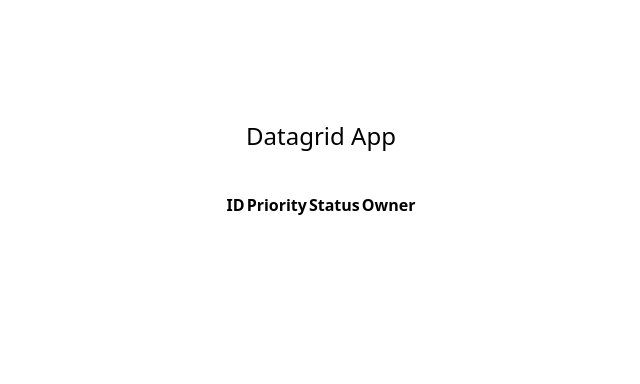
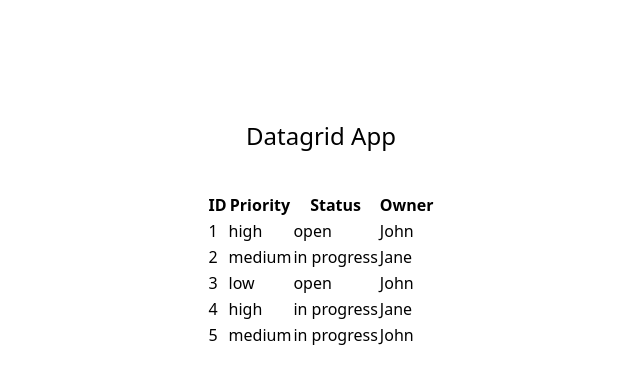
Before and after one commit to sam-maton/angular-datagrid, an Angular app: page / in a window 1280 px wide. Shown: the top 384 px of the page, without its empty margins (319-959 px from the left). Built offline with nearby package versions, Linux system fonts and the light colour scheme.

Commit message:
added datasource

```diff
--- a/src/app/datagrid/datagrid.component.html
+++ b/src/app/datagrid/datagrid.component.html
@@ -1,4 +1,4 @@
-<table cdk-table>
+<table cdk-table [dataSource]="dataSource">
   @for (column of columns; track column.key){
   <ng-container cdkColumnDef="{{ column.key }}">
     <th cdk-header-cell *cdkHeaderCellDef>{{ column.label }}</th>
--- a/src/app/datagrid/datagrid.component.ts
+++ b/src/app/datagrid/datagrid.component.ts
@@ -3,6 +3,7 @@ import { CdkTableModule } from '@angular/cdk/table';
 import { DataSource } from '@angular/cdk/collections';
 import { Issue } from '../types/issue';
 import { Columns } from '../types/columns';
+import { Observable, BehaviorSubject } from 'rxjs';
 
 @Component({
   selector: 'app-datagrid',
@@ -19,5 +20,27 @@ export class DatagridComponent {
     { key: 'owner', label: 'Owner', sortable: true }
   ];
 
+  @Input() data: Issue[] = [
+    { id: 1, priority: 'high', status: 'open', owner: 'John' },
+    { id: 2, priority: 'medium', status: 'in progress', owner: 'Jane' },
+    { id: 3, priority: 'low', status: 'open', owner: 'John' },
+    { id: 4, priority: 'high', status: 'in progress', owner: 'Jane' },
+    { id: 5, priority: 'medium', status: 'in progress', owner: 'John' }
+  ];
+
   displayedColumns: string[] = this.columns.map((column) => column.key);
+
+  dataSource = new DatagridDataSource<Issue>(this.data);
 }
+
+export class DatagridDataSource<T> extends DataSource<T> {
+  constructor(private data: T[]) {
+    super();
+  }
+
+  connect(): Observable<T[]> {
+    return new BehaviorSubject<T[]>(this.data);
+  }
+
+  disconnect() {}
+}
```
